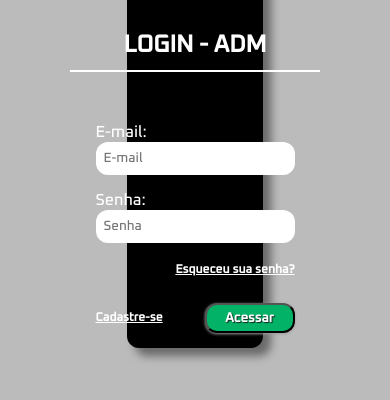
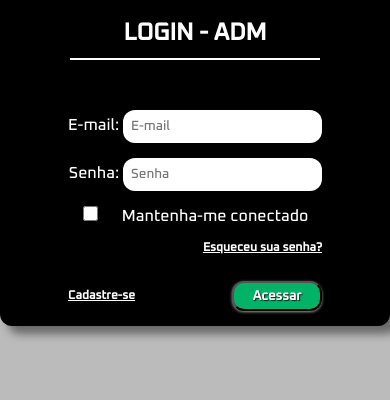
Before and after one commit to iniciativa-dev/Projeto2IntermediarioEquipe2, a plain HTML site: page index.html in a window 390 px wide. Shown: the part 306-706 px from the top of the page. Drawn offline with Linux system fonts and the light colour scheme.

Commit message:
modificacoe index
- Como eu adicionei o checkbox, foi preciso modificar a altura do container.

- A cor da letra nos inputs estava branca o que a deixava invisivel

- as regras medias para a altura estavam em porcentagem entao quando alguem diminui a altura da pagina o bloco de inputs saia do preto, por isso coloquei em valor absoluto

- e como esta em valor absoluto criei uma nova regra media pra um tamanho menor

```diff
--- a/assets/styles/style.css
+++ b/assets/styles/style.css
@@ -22,7 +22,7 @@ main{
 
 .container{
     width: 35%;
-    height: 30%;
+    height: 35%;
     background-color: black;
     padding: 15px 15px;
     display: flex;
@@ -84,6 +84,7 @@ hr{
     padding: 8px 8px;
     border-radius: 12px;
     margin-bottom: 15px;
+    color: black;
 }
 
 .form-area a{
@@ -115,7 +116,8 @@ hr{
 
 @media (max-width: 1420px){
     .container{
-        height: 55vh;
+        height: 420px;
+        width: 500px;
         display: flex;
         flex-direction: column;
     }
@@ -135,3 +137,12 @@ hr{
     }
 
 }
+
+@media (max-width: 500px){
+    .container{
+        height: 420px;
+        width: 400px;
+        display: flex;
+        flex-direction: column;
+    }
+}
--- a/index.html
+++ b/index.html
@@ -23,13 +23,17 @@
                         <form>
                             <div class="form-items">
                                 <div>
-                                    <label>E-mail:</label>
-                                    <input type="text" name="email" placeholder="E-mail">
+                                    <label for="email">E-mail:</label>
+                                    <input type="text" name="email" id="email" placeholder="E-mail">
                                 </div>
                                 <div>
-                                    <label>Senha:</label>
-                                    <input type="password" name="senha" placeholder="Senha">
+                                    <label for="senha">Senha:</label>
+                                    <input type="password" name="senha" id="senha" placeholder="Senha">
                                 </div>
+                            </div>
+                            <div>
+                                <input type="checkbox" name="conexao" id="conexao" style="margin-left: 15px;width: 15px; height: 15px;">
+                                <label for="conexao" style="margin-left: 20px;">Mantenha-me conectado</label>
                             </div>
                             <div class="reset-password">
                                 <a href="#">Esqueceu sua senha?</a>
```
